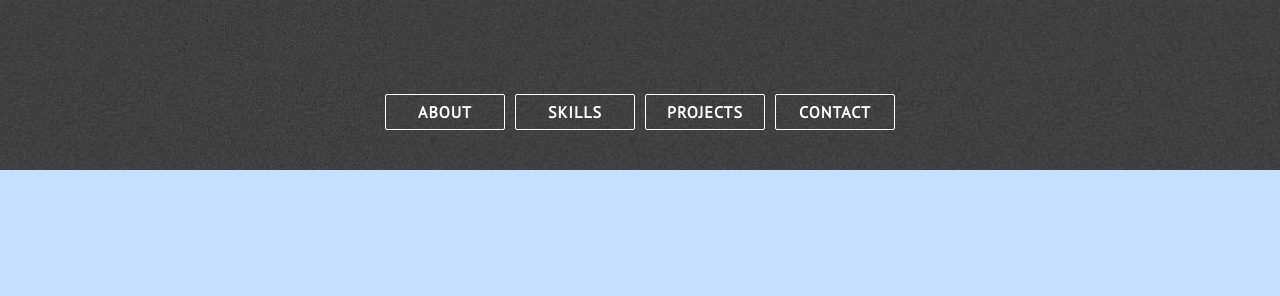
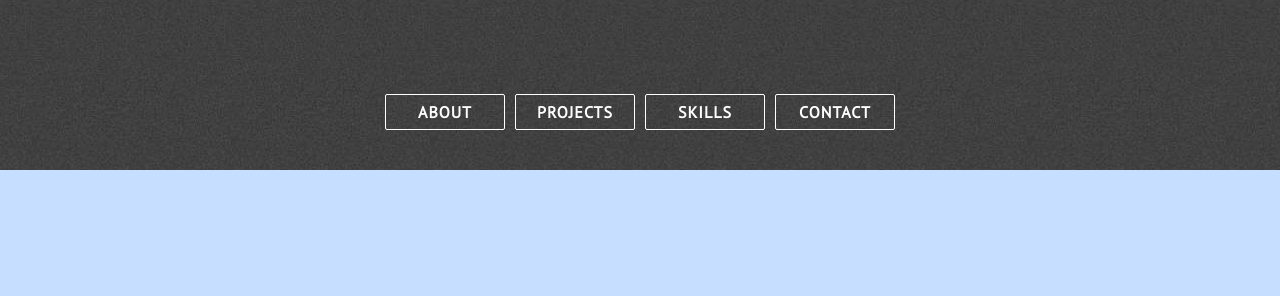
Before and after one commit to wae10/wae10.github.io, a Jekyll site: the page built from index.html, in a window 1280 px wide and 900 px high, scrolled down 572 px. Shown: the part 158-454 px from the top of the window. Built offline with Jekyll 4.4.1, drawn with Linux system fonts in a browser that asks for light colours; nearby versions of some CDN libraries.

Commit message:
anchor pos

```diff
--- a/_includes/nav.html
+++ b/_includes/nav.html
@@ -8,8 +8,8 @@
         <div class="head-punchline animated">{{ site.description }} </div>
         <div class="head-menu-wrap">
             <a class="semi-transparent-button with-border nav-links" href="#about">ABOUT</a>
+            <a class="semi-transparent-button with-border nav-links" href="#projects">PROJECTS</a>
             <a class="semi-transparent-button with-border nav-links" href="#skills">SKILLS</a>
-            <a class="semi-transparent-button with-border nav-links" href="#projects">PROJECTS</a>
             <a class="semi-transparent-button with-border nav-links" href="#extra">CONTACT</a>
             <!-- <a class="semi-transparent-button with-border nav-links" href="#blog-posts">BLOG</a> -->
         </div>
```
